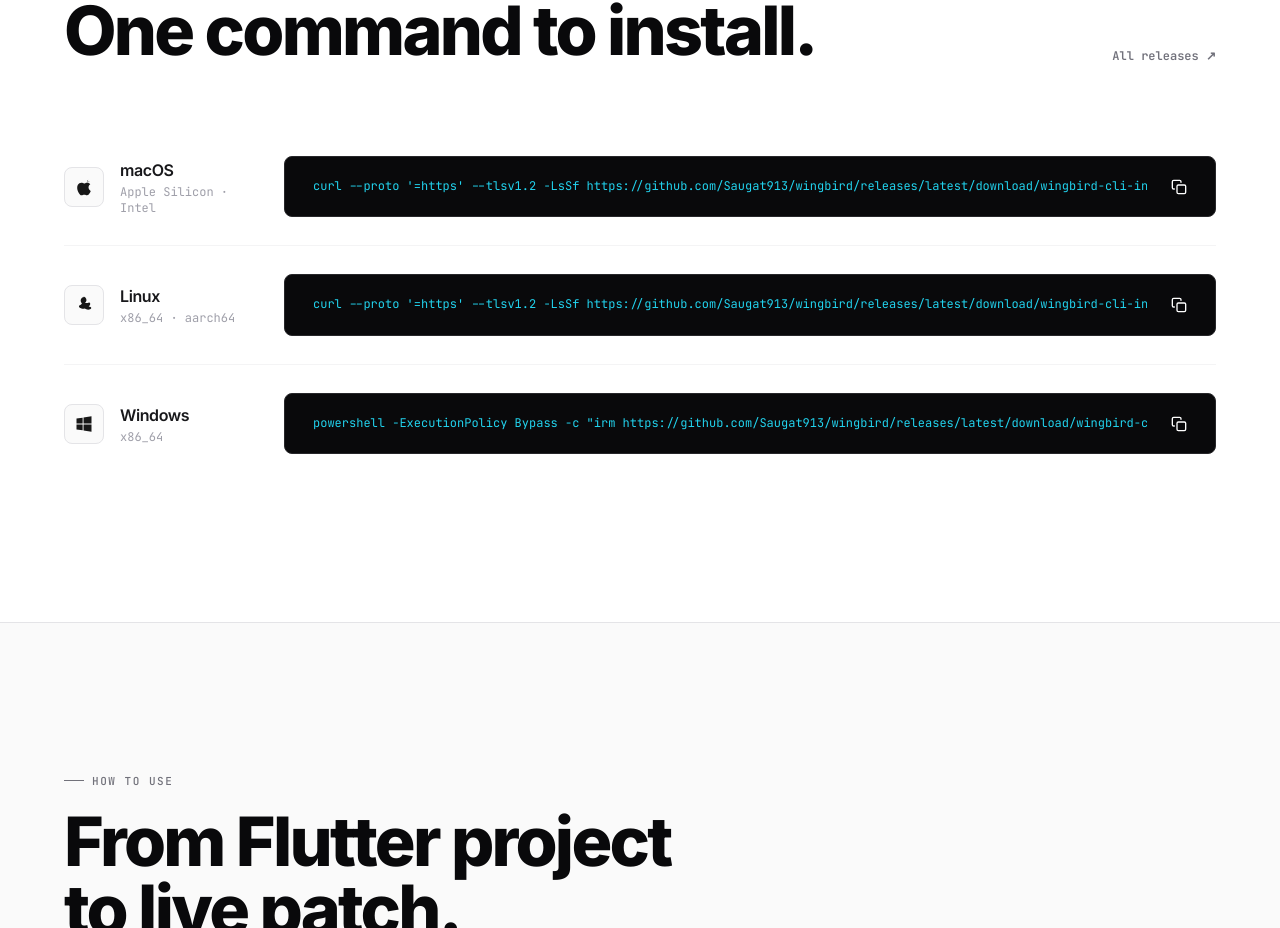
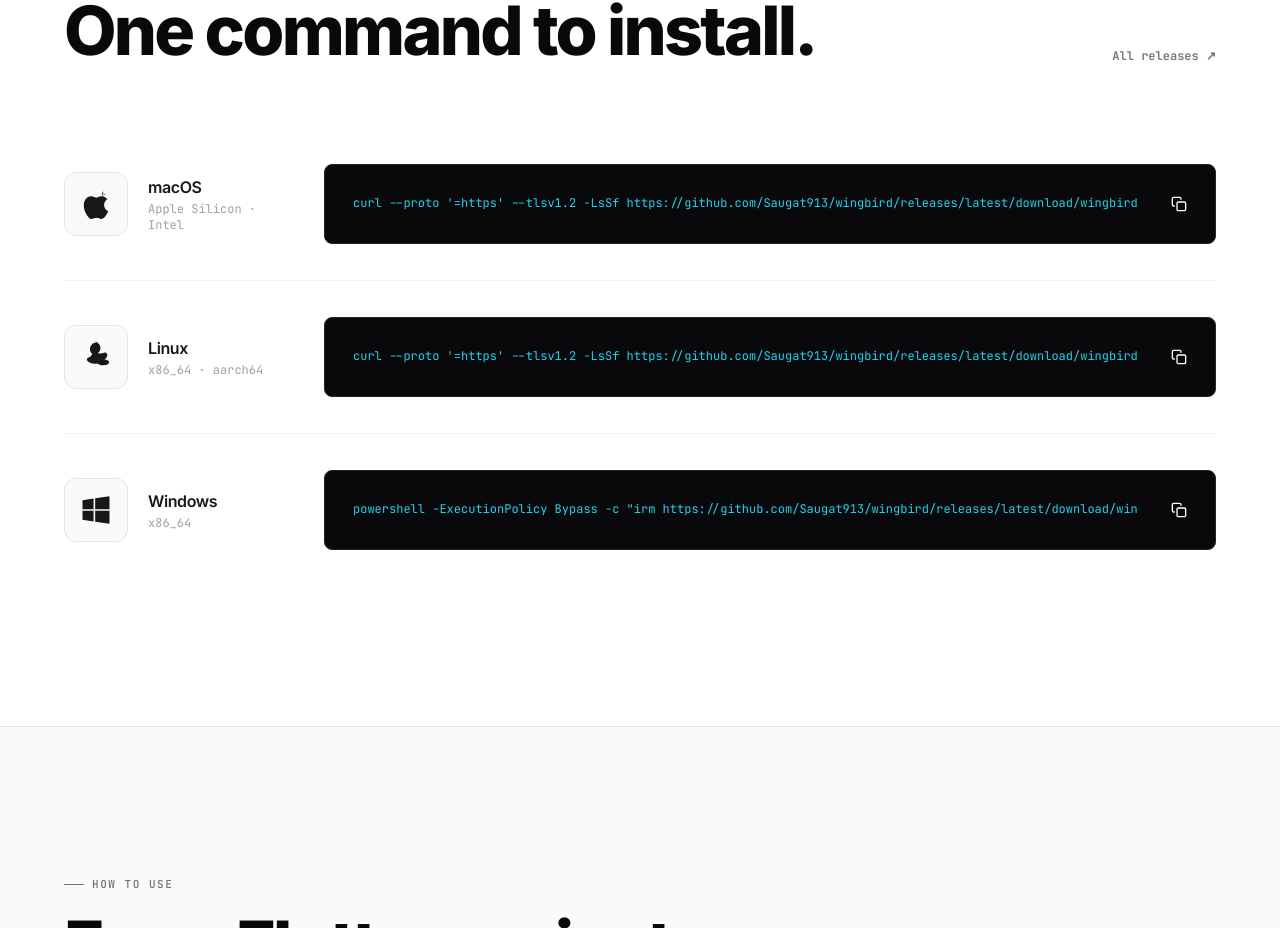
Before and after one commit to Saugat913/wingbird-web, a Next.js app: page / in a window 1280 px wide. Shown: the part 2797-3725 px from the top of the page. Built offline with nearby package versions, Linux system fonts and the light colour scheme.

Commit message:
style: enlarge platform icons and open install rows

```diff
--- a/src/ui/apps/landing/components/download.tsx
+++ b/src/ui/apps/landing/components/download.tsx
@@ -7,19 +7,19 @@
   {
     name: "macOS",
     arch: "Apple Silicon · Intel",
-    icon: <AppleIcon />,
+    icon: <AppleIcon className="h-9 w-9" />,
     cmd: "curl --proto '=https' --tlsv1.2 -LsSf https://github.com/Saugat913/wingbird/releases/latest/download/wingbird-cli-installer.sh | sh",
   },
   {
     name: "Linux",
     arch: "x86_64 · aarch64",
-    icon: <LinuxIcon />,
+    icon: <LinuxIcon className="h-9 w-9" />,
     cmd: "curl --proto '=https' --tlsv1.2 -LsSf https://github.com/Saugat913/wingbird/releases/latest/download/wingbird-cli-installer.sh | sh",
   },
   {
     name: "Windows",
     arch: "x86_64",
-    icon: <WindowsIcon />,
+    icon: <WindowsIcon className="h-9 w-9" />,
     cmd: 'powershell -ExecutionPolicy Bypass -c "irm https://github.com/Saugat913/wingbird/releases/latest/download/wingbird-cli-installer.ps1 | iex"',
   },
 ];
@@ -60,10 +60,10 @@
           {platforms.map((p) => (
             <div
               key={p.name}
-              className="grid grid-cols-1 items-center gap-5 py-7 md:grid-cols-[200px_1fr]"
+              className="grid grid-cols-1 items-center gap-8 py-9 md:grid-cols-[220px_1fr] md:gap-10"
             >
-              <div className="flex items-center gap-4">
-                <span className="flex h-10 w-10 shrink-0 items-center justify-center rounded-lg border border-zinc-200 bg-zinc-50">
+              <div className="flex items-center gap-5">
+                <span className="flex h-16 w-16 shrink-0 items-center justify-center rounded-xl border border-zinc-200 bg-zinc-50">
                   {p.icon}
                 </span>
                 <div>
@@ -78,7 +78,7 @@
 
               <button
                 onClick={() => copy(p.cmd)}
-                className="term flex w-full cursor-pointer items-center justify-between gap-6 px-6 py-4 text-left transition-colors hover:border-zinc-600 md:px-7 md:py-5"
+                className="term flex min-h-16 w-full cursor-pointer items-center justify-between gap-8 px-6 py-4 text-left transition-colors hover:border-zinc-600 md:min-h-20 md:px-7 md:py-5"
               >
                 <code className="t-cyan no-scrollbar overflow-x-auto whitespace-nowrap text-[12px] leading-relaxed">
                   {p.cmd}
```
